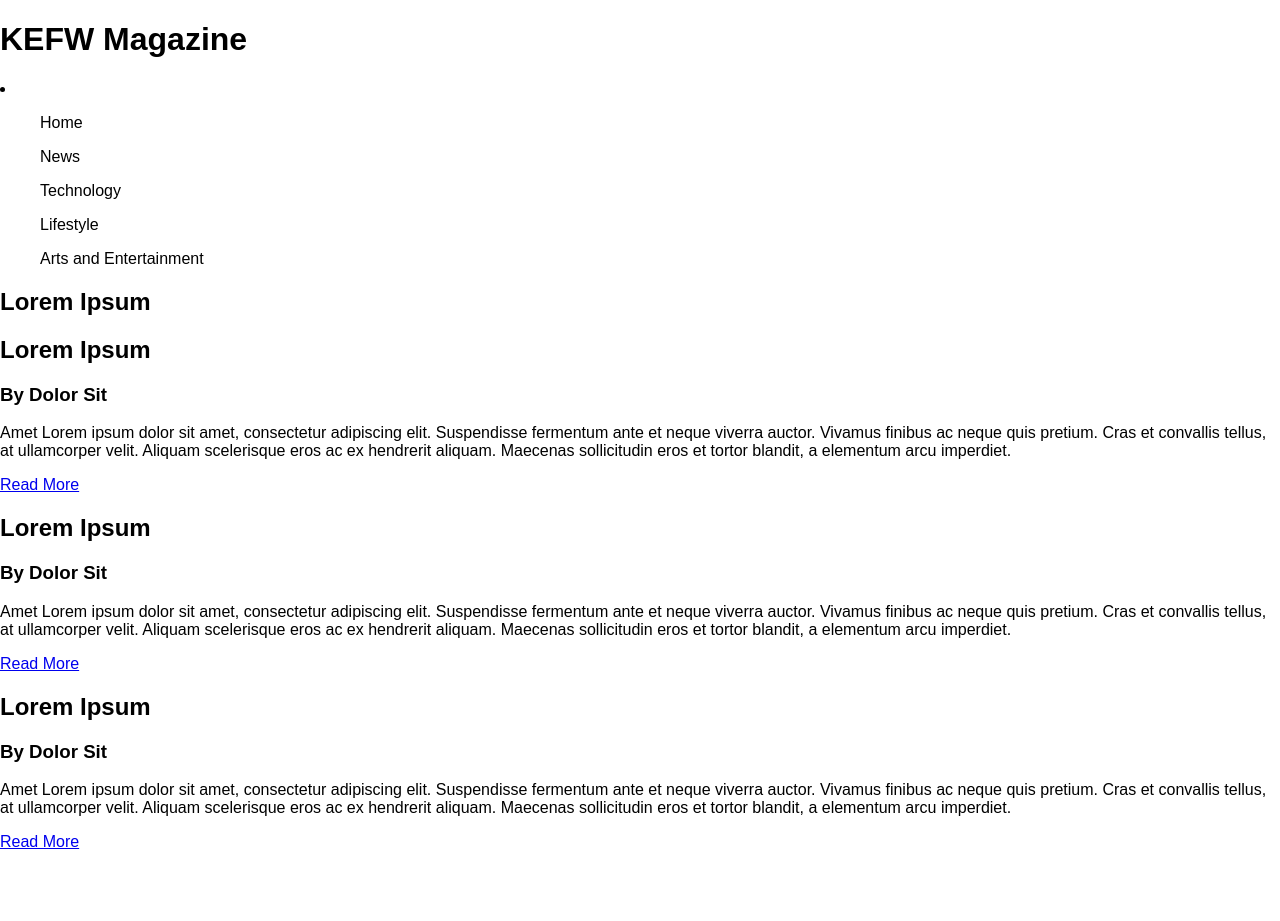
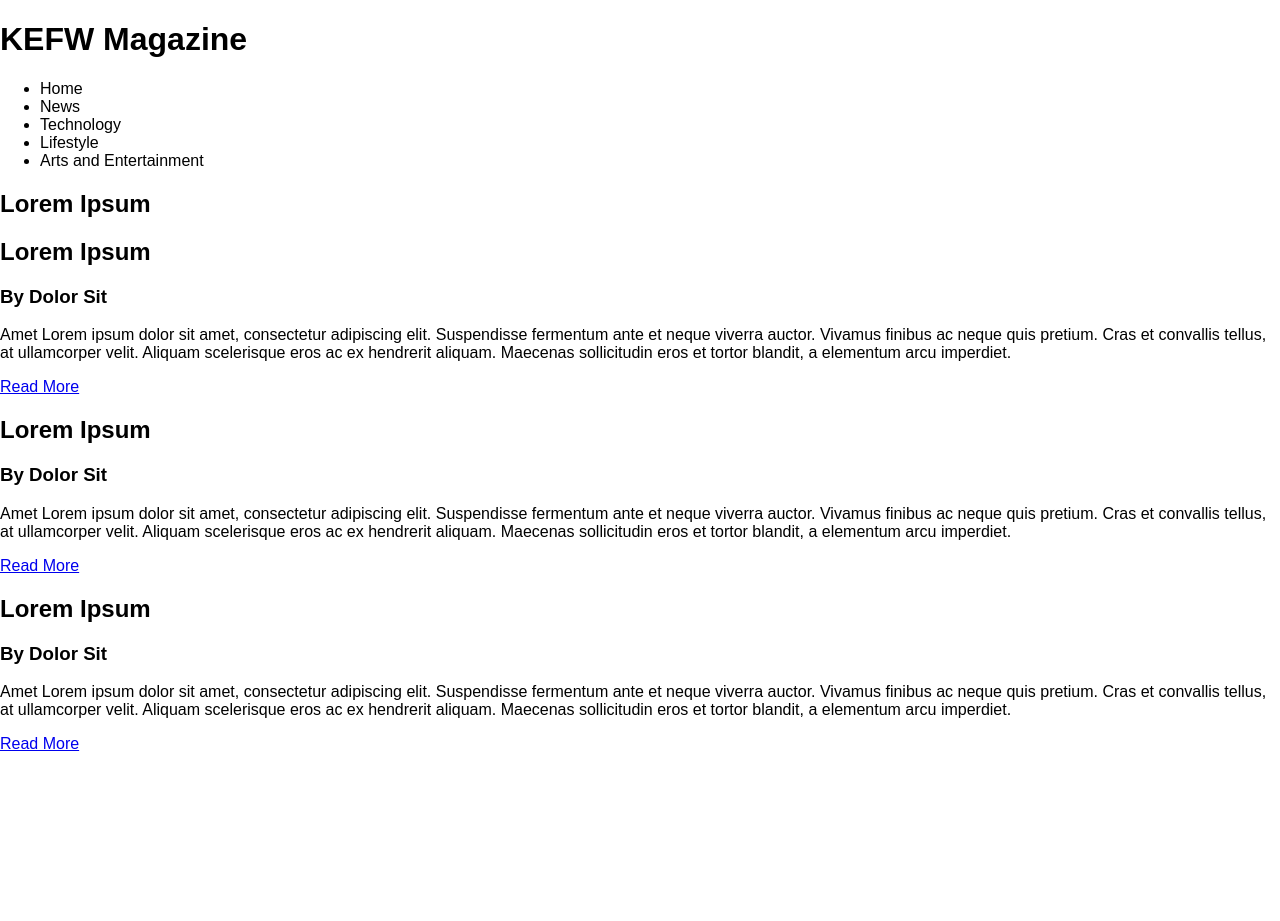
Before and after one commit to Kefwmag/kefwmag.github.io, a Jekyll site: the page deep/index.html, which Jekyll copies as it is, in a window 1280 px wide. Built offline with Jekyll 4.4.1, drawn with Linux system fonts in a browser that asks for light colours.

Commit message:
Update index.html

```diff
--- a/deep/index.html
+++ b/deep/index.html
@@ -9,13 +9,13 @@
             <h1>KEFW Magazine</h1>
         </header>
         <nav>
-            <li>
-                <ul>Home</ul>
-                <ul>News</ul>
-                <ul>Technology</ul>
-                <ul>Lifestyle</ul>
-                <ul>Arts and Entertainment</ul>
-            </li>
+            <ul>
+                <li>Home</li>
+                <li>News</li>
+                <li>Technology</li>
+                <li>Lifestyle</li>
+                <li>Arts and Entertainment</li>
+            </ul>
         </nav>
         <section>
             <h1 id="categoryName">Lorem Ipsum</h1>
```
